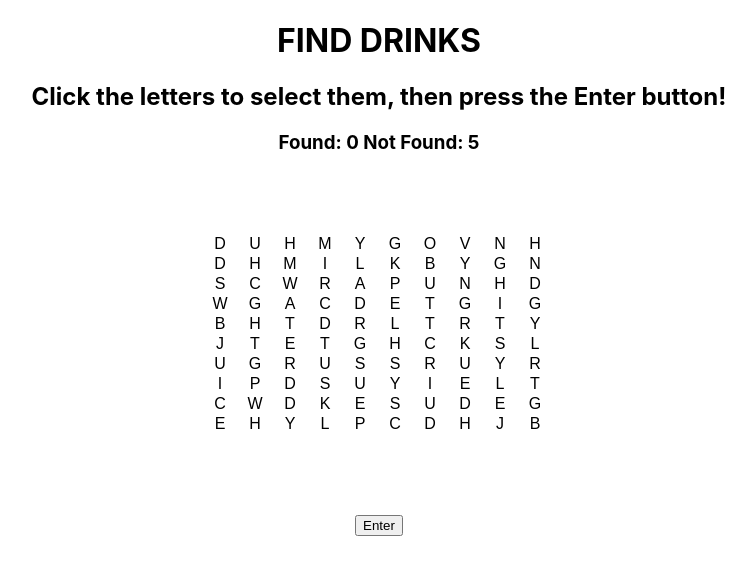
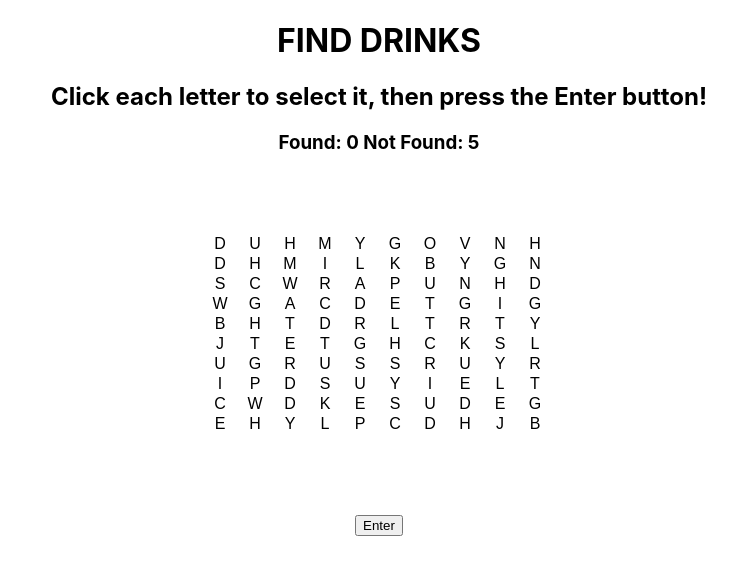
Before and after one commit to cweibel73/wordsearch, a React (Create React App) app: page / in a window 1280 px wide. Shown: the top 574 px of the page, without its empty margins (261-1017 px from the left). Built offline with nearby package versions, Linux system fonts and the light colour scheme.

Commit message:
testing something

```diff
--- a/src/App.js
+++ b/src/App.js
@@ -33,7 +33,7 @@ function App() {
   return (
     <div className="app">
       <h1>FIND {subject}</h1>
-      <h2>Click the letters to select them, then press the Enter button!</h2>
+      <h2>Click each letter to select it, then press the Enter button!</h2>
       <h3>{found===words.length?"YOU FOUND THEM ALL!":`Found: ${found} Not Found: ${notFound}`}</h3>
       <div id="game">
         {game}
```
